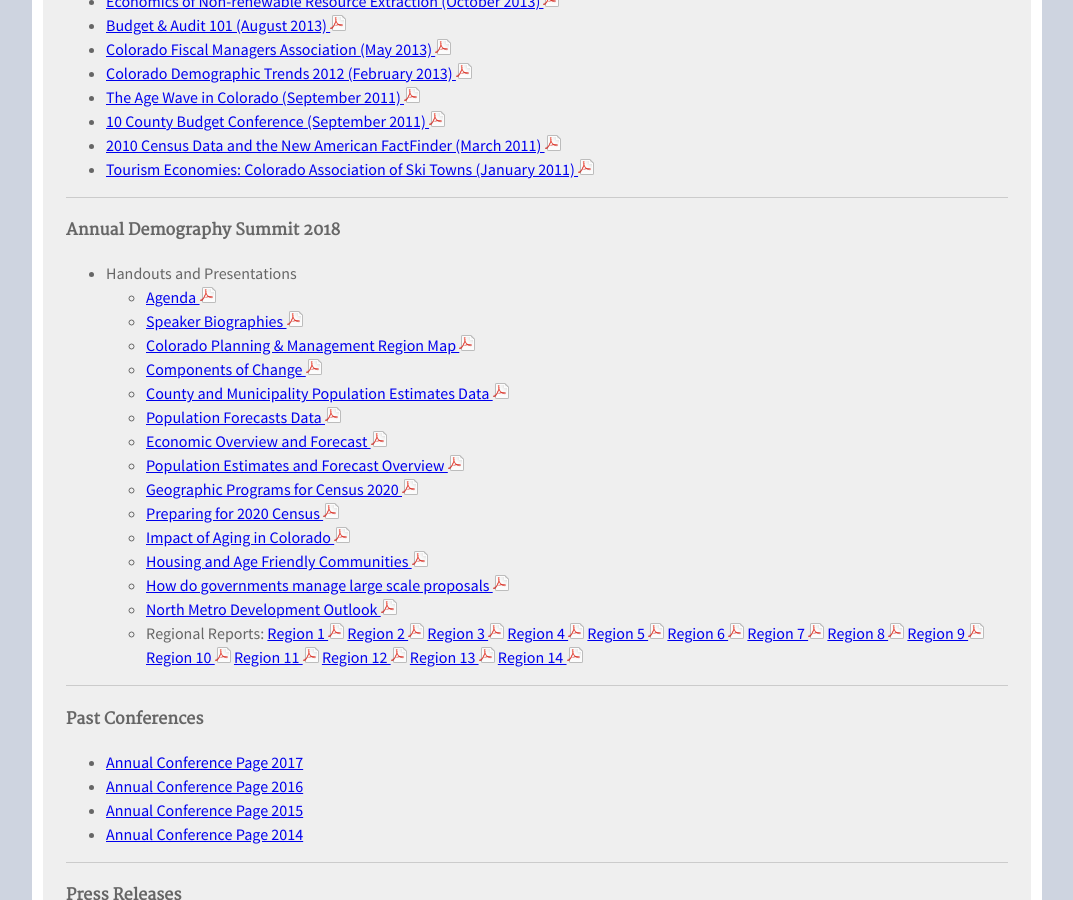
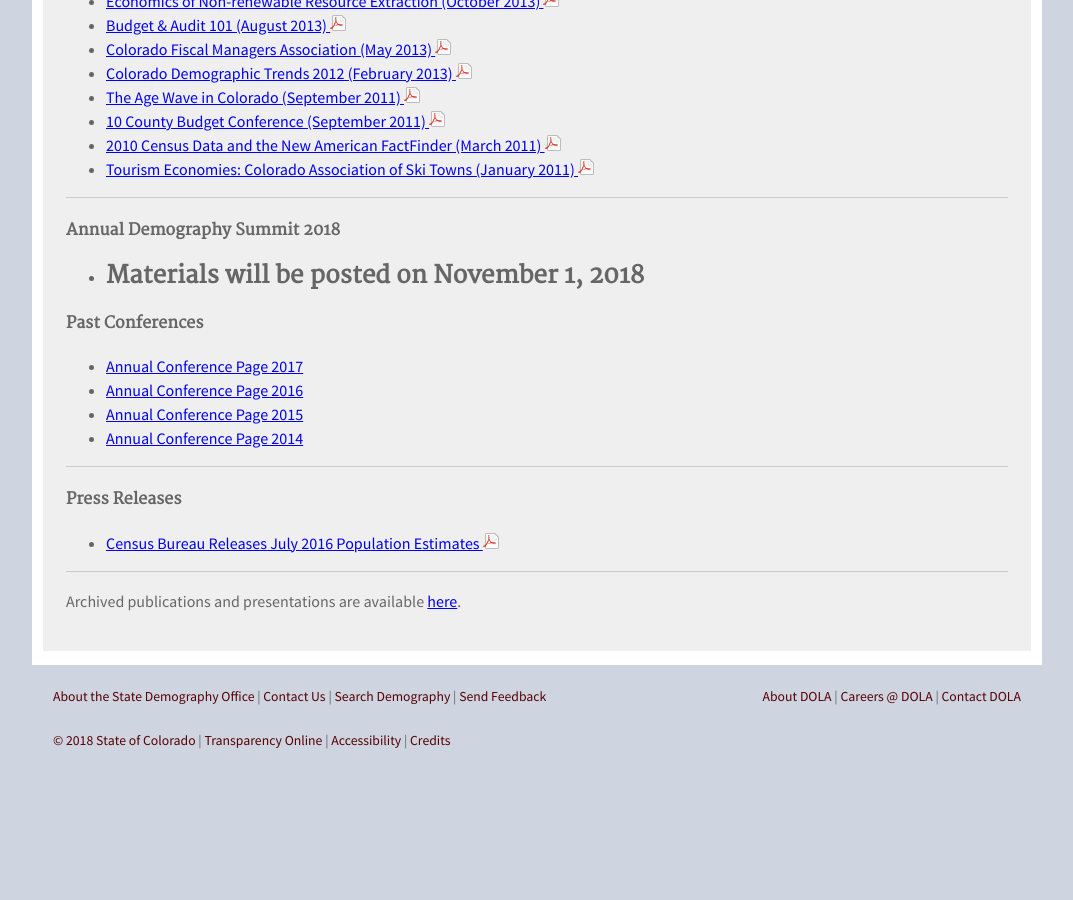
Before and after one commit to TBleess/Website_New, a Jekyll site: the page built from pages/9_Not_in_Menu/publications-and-presentations.md, in a window 1280 px wide and 900 px high, scrolled down 1289 px. Shown: the whole window, without its empty margins (103-1176 px from the left). Built offline with Jekyll 4.4.1, drawn with Linux system fonts in a browser that asks for light colours; after the commit the page ends 2062 px from its top, so only the background shows below that.

Commit message:
Update publications-and-presentations.md

```diff
--- a/pages/9_Not_in_Menu/publications-and-presentations.md
+++ b/pages/9_Not_in_Menu/publications-and-presentations.md
@@ -73,38 +73,7 @@ We've moved all of our profiles to their own page, which can be found [here.](ht
 
 #### Annual Demography Summit 2018
 
-- Handouts and Presentations
-  - [Agenda ![pdf](/images/page_white_acrobat.png 'download pdf file')](https://drive.google.com/open?id=1mVz4fuiqHid6826-4Ur2AmhfMrFM5DCd)
-  - [Speaker Biographies ![pdf](/images/page_white_acrobat.png 'download pdf file')](https://drive.google.com/uc?export=download&id=14KXxXvUmjybzQ5N11emrXyULa6bB3Uit)
-  - [Colorado Planning & Management Region Map ![pdf](/images/page_white_acrobat.png 'download pdf file')](https://drive.google.com/uc?export=download&id=0B2FMBVetYCVCcWRFN1lSZWFfRms)
-  - [Components of Change ![pdf](/images/page_white_acrobat.png 'download pdf file')](https://drive.google.com/uc?export=download&id=1skKvwMuUxqnIeQ2z_jwQlgDCfEVtxLdh)
-  - [County and Municipality Population Estimates Data ![pdf](/images/page_white_acrobat.png 'download pdf file')](https://drive.google.com/uc?export=download&id=1GsDgHJqfcugTWDG1mb4bkGQcMibQEWgD)
-  - [Population Forecasts Data ![pdf](/images/page_white_acrobat.png 'download pdf file')](https://drive.google.com/uc?export=download&id=1xNxM7uBZYBZ9I-zDiI8mEO8rGrySZfs-)
-  - [Economic Overview and Forecast ![pdf](/images/page_white_acrobat.png 'download pdf file')](https://drive.google.com/uc?export=download&id=1A_F42fU6XE8AepZ84U55WKX5WYdRHQwr)
-  - [Population Estimates and Forecast Overview ![pdf](/images/page_white_acrobat.png 'download pdf file')](https://drive.google.com/uc?export=download&id=1ggBXzZoo0c41ormIAmXH2mdWJbVgjMBq)
-  - [Geographic Programs for Census 2020 ![pdf](/images/page_white_acrobat.png 'download pdf file')](https://drive.google.com/uc?export=download&id=1USZNr_cGxg6DjP3MoqNtzXFTFVQFcSb3)
-  - [Preparing for 2020 Census ![pdf](/images/page_white_acrobat.png 'download pdf file')](https://drive.google.com/uc?export=download&id=154gWqzT_DXRDRhx78w2qyCuxPaCCdIVZ)
-  - [Impact of Aging in Colorado ![pdf](/images/page_white_acrobat.png 'download pdf file')](https://drive.google.com/uc?export=download&id=14lEm_kcd8CHbH5ebYtVi0tZ9yVK05_kd)
-  - [Housing and Age Friendly Communities ![pdf](/images/page_white_acrobat.png 'download pdf file')](https://drive.google.com/uc?export=download&id=1fUh_5qkwru5dme8SggMfw2oYaevglub9)
-  - [How do governments manage large scale proposals ![pdf](/images/page_white_acrobat.png 'download pdf file')](https://drive.google.com/uc?export=download&id=1_jcWVSw7x-Wo4UXqiD0Shu-Hf4JMc6eq)
-  - [North Metro Development Outlook ![pdf](/images/page_white_acrobat.png 'download pdf file')](https://drive.google.com/uc?export=download&id=1nyk9sCUTwAj-00t0ScZPSHG8l47pxX6p)
-  - Regional Reports:
-    [Region 1 ![pdf](/images/page_white_acrobat.png 'download pdf file')](https://drive.google.com/uc?export-download&id=1vfTtp5bX2FiD_3l94ssQRpyMgEKnvZmpJ)
-    [Region 2 ![pdf](/images/page_white_acrobat.png 'download pdf file')](https://drive.google.com/uc?export-download&id=1HD5E574pO9ojAhVTUzQZxDbSBdGbJGma)
-    [Region 3 ![pdf](/images/page_white_acrobat.png 'download pdf file')](https://drive.google.com/uc?export-download&id=1TU9gZgpfbvZjg7-uR4PW51A2Dh4Z6I0H)
-    [Region 4 ![pdf](/images/page_white_acrobat.png 'download pdf file')](https://drive.google.com/uc?export-download&id=1UklKLa4vRlkT71BXo_GFNyLpBYQ_XHxd)
-    [Region 5 ![pdf](/images/page_white_acrobat.png 'download pdf file')](https://drive.google.com/uc?export-download&id=1IMNpIJUv0_E__vCKVN3h1zQMS-8EMR2W)
-    [Region 6 ![pdf](/images/page_white_acrobat.png 'download pdf file')](https://drive.google.com/uc?export-download&id=1hg0AYNz1zFCM06mEc7jFhbOM-7zIX2tm)
-    [Region 7 ![pdf](/images/page_white_acrobat.png 'download pdf file')](https://drive.google.com/uc?export-download&id=1qE2ehUAKkyyJrtuyEYX7BTpIb0a_Ekb7)
-    [Region 8 ![pdf](/images/page_white_acrobat.png 'download pdf file')](https://drive.google.com/uc?export-download&id=1jd3JqMVhyI2cnxmmg6H6bmYfoPw8norY)
-    [Region 9 ![pdf](/images/page_white_acrobat.png 'download pdf file')](https://drive.google.com/uc?export-download&id=1SbkmIRlUSrLnMdMgxxGR4LBtA_P8aMsb)
-    [Region 10 ![pdf](/images/page_white_acrobat.png 'download pdf file')](https://drive.google.com/uc?export-download&id=1iBMhUnzHwl5NBz97BEcNwyo6cP8MHiVM)
-    [Region 11 ![pdf](/images/page_white_acrobat.png 'download pdf file')](https://drive.google.com/uc?export-download&id=1wHe611vJ6HeFHerEDVi2GDnWkA76twik)
-    [Region 12 ![pdf](/images/page_white_acrobat.png 'download pdf file')](https://drive.google.com/uc?export-download&id=1xoHbguZZVa4xWK3RMxfN66rL_-JsYns-)
-    [Region 13 ![pdf](/images/page_white_acrobat.png 'download pdf file')](https://drive.google.com/uc?export-download&id=1Ucb96BFmRU0qx-8h2gS5ujFIisHu-Ez5)
-    [Region 14 ![pdf](/images/page_white_acrobat.png 'download pdf file')](https://drive.google.com/uc?export-download&id=1ACwcCeUIKYUeqqu_ONt0WTWZGteBQPTU)
-
-
+- Materials will be posted on November 1, 2018
 ---
 
 #### Past Conferences
```
